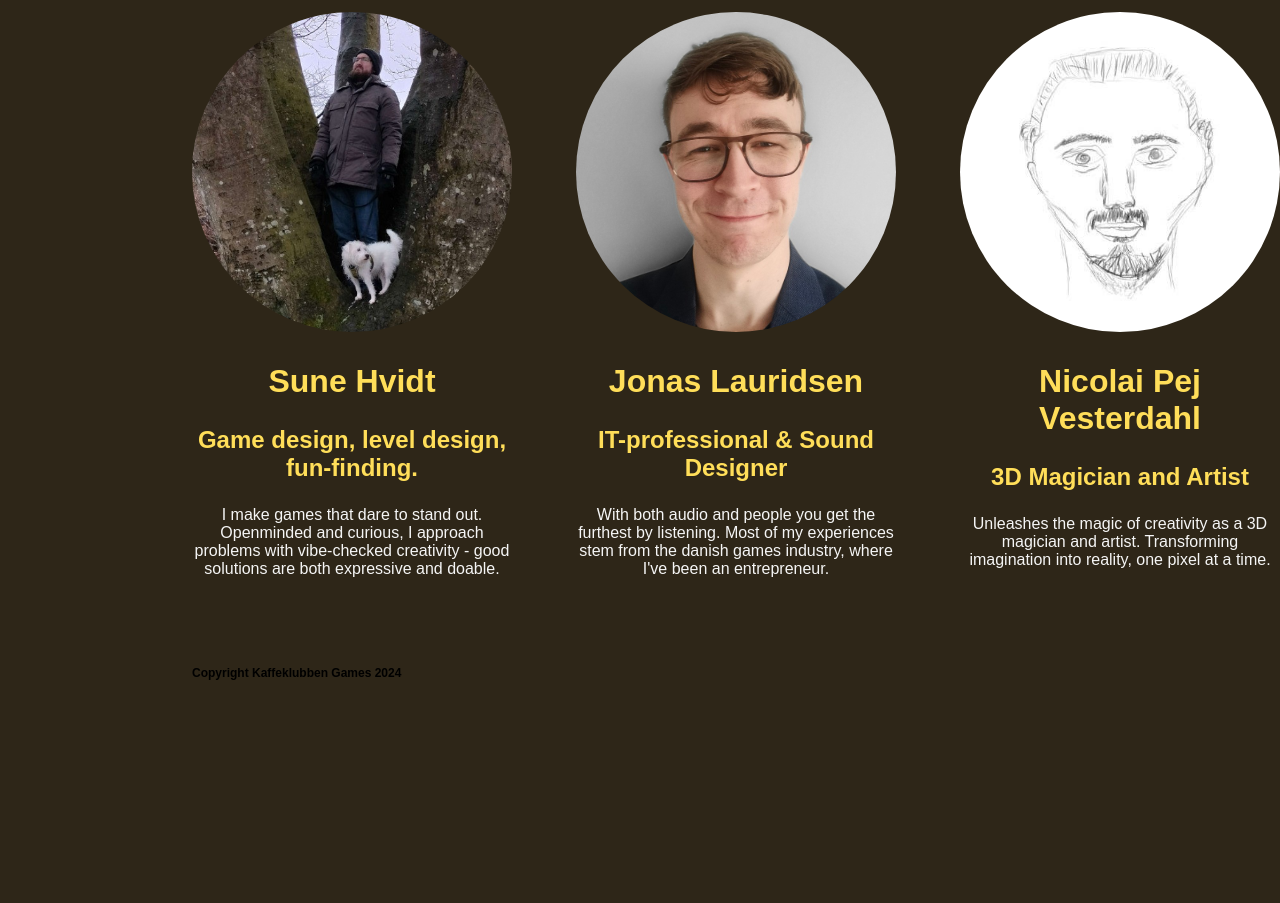
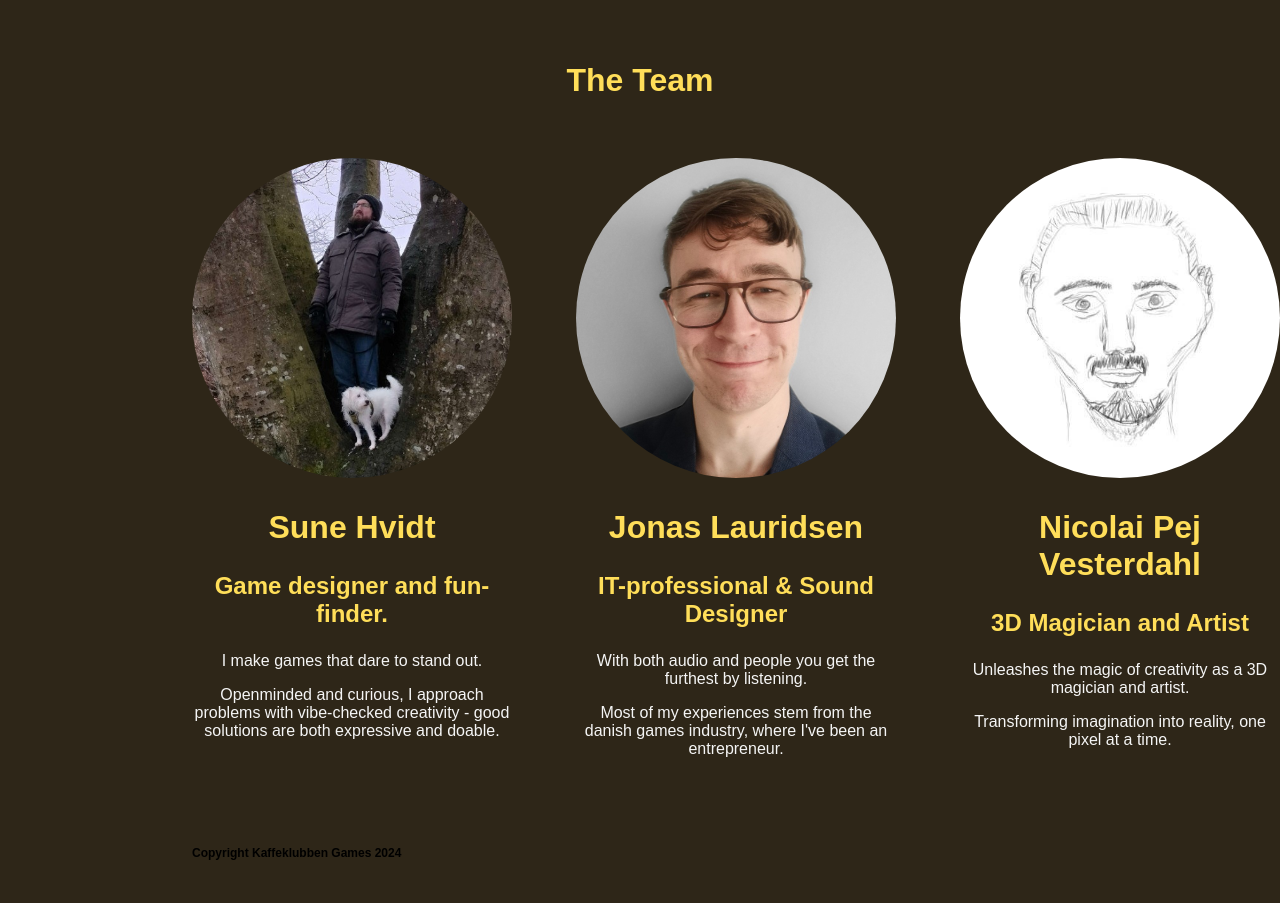
Before and after one commit to tezk1993/KaffeKlubben-Games-Website, a plain HTML site: page index.html in a window 1280 px wide. Shown: the part 1760-2663 px from the top of the page. Before the commit the page ends 2512 px from the top, so only its background shows below. Drawn offline with Linux system fonts and the light colour scheme; a web font is replaced by a local one.

Commit message:
Setup flex

```diff
--- a/css/style.css
+++ b/css/style.css
@@ -110,6 +110,9 @@ nav a {
 
 .section{
     padding: 2rem;
+    text-align: center;
+    align-items: center;
+    justify-content: center;
 }
 
 #mission{
@@ -122,14 +125,22 @@ nav a {
     grid-template-columns: 1fr 1fr ;
     justify-items: center;
     gap: 20px 10px;
+
 }
 
 .showcases{
     text-align: center;
+    padding: 2rem;
+}
+.showcases img{
+    border-radius: 24px;
 }
 
 #team{
-    display: flex;
+    display: grid;
+    grid-template-columns: 1fr 1fr 1fr;
+    flex-shrink: 2;
+    width: 100%;
 }
 
 .profile{
--- a/index.html
+++ b/index.html
@@ -99,10 +99,10 @@
           <div class="profile">
             <img src="img/sunehvidt.jpg" alt="sune_profile_img">
             <h2>Sune Hvidt</h2>
-            <h3>Game design, level design, fun-finding.</h3>
-            <p>
-              I make games that dare to stand out.
-              Openminded and curious, I approach problems with vibe-checked creativity - good solutions are both expressive and doable.
+            <h3>Game designer and fun-finder.</h3>
+            <p> I make games that dare to stand out. </p>
+
+            <p> Openminded and curious, I approach problems with vibe-checked creativity - good solutions are both expressive and doable.
             </p>
           </div>
 
@@ -112,6 +112,8 @@
             <h3>IT-professional & Sound Designer</h3>
             <p>
               With both audio and people you get the furthest by listening.
+            </p>
+            <p>
               Most of my experiences stem from the danish games industry, where I've been an entrepreneur.
             </p>
           </div>
@@ -122,7 +124,8 @@
             <h3>3D Magician and Artist</h3>
             <p>
               Unleashes the magic of creativity as a 3D magician and artist.
-
+            </p>
+            <p>
               Transforming imagination into reality, one pixel at a time.
             </p>
           </div>
```
